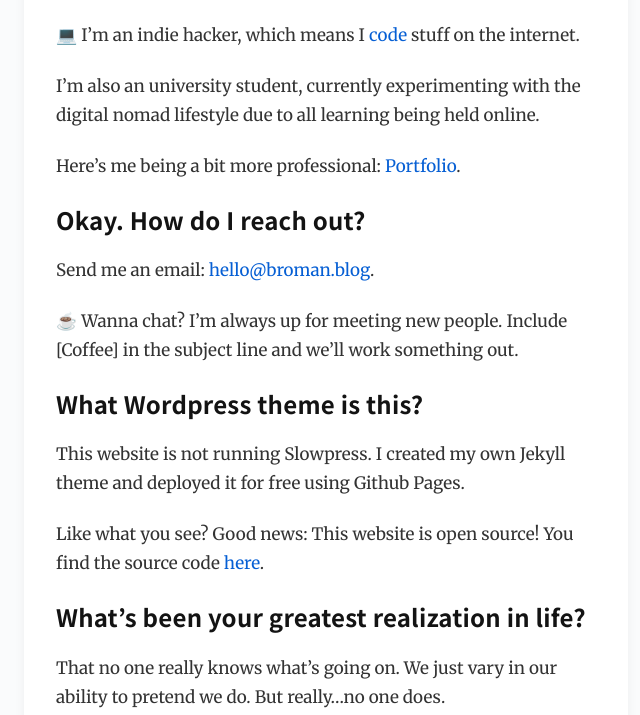
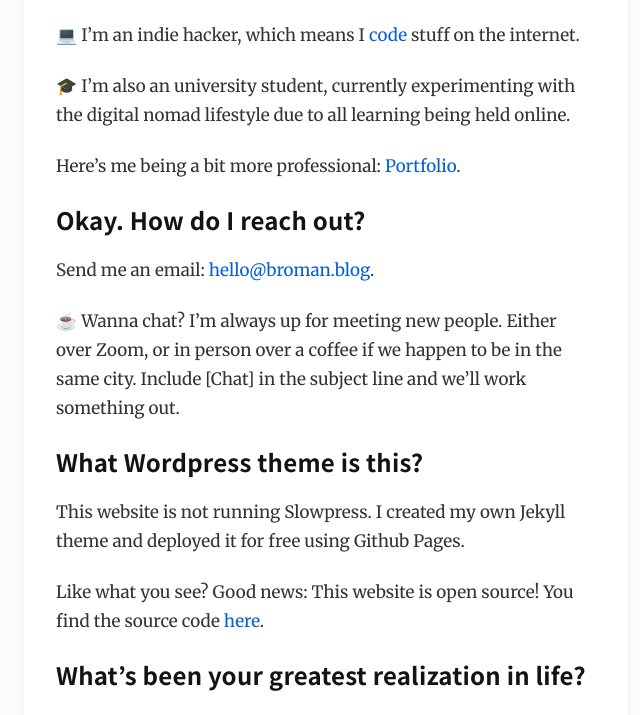
Before and after one commit to gdbroman/broman.blog, a Jekyll site: the page built from about.md, in a window 1280 px wide and 900 px high, scrolled down 800 px, cut to the strip 185-900 px from the top of the window. Shown: the whole strip, without its empty margins (176-816 px from the left). Built offline with Jekyll 4.4.1, drawn with Linux system fonts in a browser that asks for light colours.

Commit message:
about update

```diff
--- a/about.md
+++ b/about.md
@@ -34,7 +34,7 @@ I’m gonna have to come back for a more definite answer.
 
 💻 I'm an indie hacker, which means I [code](https://github.com/gustafbroman){:target="_blank"} stuff on the internet.
 
-I'm also an university student, currently experimenting with the digital nomad lifestyle due to all learning being held online.
+🎓 I'm also an university student, currently experimenting with the digital nomad lifestyle due to all learning being held online.
 
 Here's me being a bit more professional: [Portfolio](https://gustafbroman.github.io){:target="_blank"}.
 
@@ -42,7 +42,7 @@ Here's me being a bit more professional: [Portfolio](https://gustafbroman.github
 
 Send me an email: [hello@broman.blog](mailto:hello@broman.blog).
 
-☕️ Wanna chat? I'm always up for meeting new people. Include [Coffee] in the subject line and we'll work something out.
+☕️ Wanna chat? I'm always up for meeting new people. Either over Zoom, or in person over a coffee if we happen to be in the same city. Include [Chat] in the subject line and we'll work something out.
 
 ## What Wordpress theme is this?
 
```
